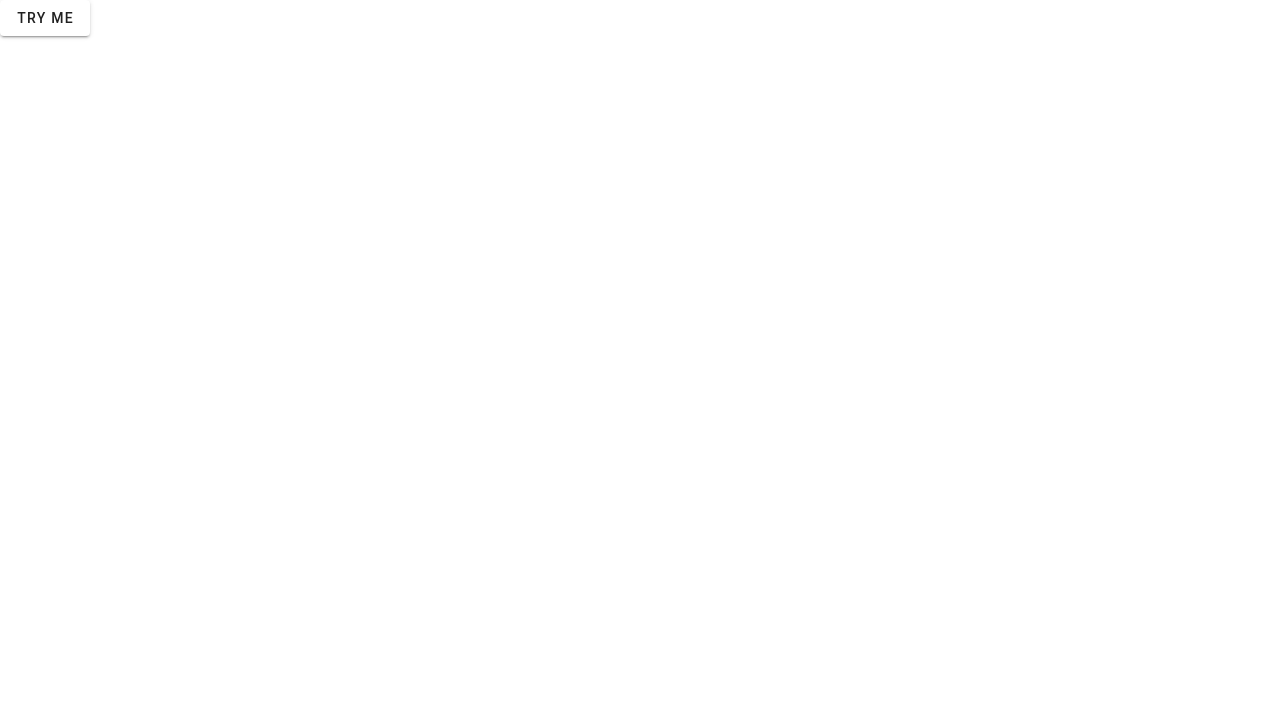
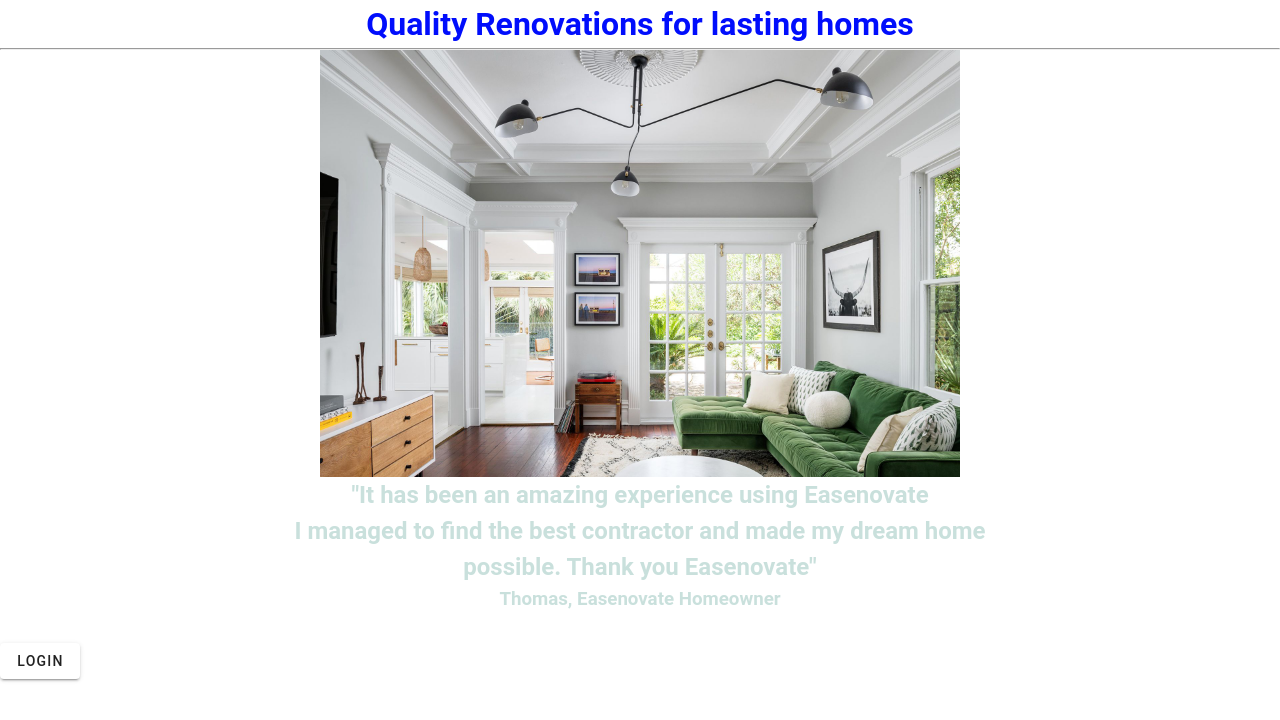
Before and after one commit to yanrong19/EASEnovate, a Vue app: page / in a window 1280 px wide. Shown: the top 720 px of the page. Built offline with nearby package versions, Linux system fonts and the light colour scheme.

Commit message:
landing page

```diff
--- a/package.json
+++ b/package.json
@@ -10,6 +10,7 @@
   "dependencies": {
     "@mdi/font": "^7.2.96",
     "firebase": "^9.17.2",
+    "node": "^19.8.1",
     "vue": "^3.2.47",
     "vue-router": "^4.1.6",
     "vue-sidebar-menu": "^5.2.5",
--- a/src/Views/Landing.vue
+++ b/src/Views/Landing.vue
@@ -1,5 +1,19 @@
 <template>
-    <v-btn @click.native="enter">Try me</v-btn>
+    <body>
+    <h1> Quality Renovations for lasting homes</h1> <hr>
+
+    <div id="container3">
+        <img src="src/assets/landingpage.png">
+    </div>
+
+    <h2> "It has been an amazing experience using Easenovate <br>
+    I managed to find the best contractor and made my dream home <br>
+    possible. Thank you Easenovate" </h2>
+    <h3> Thomas, Easenovate Homeowner </h3>
+    <div id="container4">
+        <v-btn @click.native="enter">Login</v-btn>
+    </div>
+    </body>
 </template>
 
 <script>
@@ -12,4 +26,44 @@
     };
 </script>
 
-<style scoped></style>
+<style scoped>
+h1 {
+    color: rgb(0, 13, 252);
+    size: 300px;
+    text-align: center;
+}
+#container3 img{
+  display:block;
+  margin:0 auto;
+}
+#container4 {
+    justify-content: center;
+    align-items: center;
+}
+h2 {
+    color: rgba(7, 114, 94, 0.22);
+    size: 100px;
+    text-align: center;
+}
+h3 {
+    color: rgba(7, 114, 94, 0.22);
+    size: 100px;
+    text-align: center;
+    margin-bottom: 30px;
+}
+h4 {
+    color: rgb(255, 100, 0);
+    size: 100px;
+    text-align: center;
+}
+h5 {
+    color: rgb(7, 0, 0);
+    size: 300px;
+    text-align: left;
+}
+h6 {
+    color: rgb(7, 0, 0);
+    size: 100px;
+    text-align: left;
+}
+</style>
```
Also changed, not shown: src/assets/landingpage.png (added), 1 other file (tests, documents, lock files or other folders).
